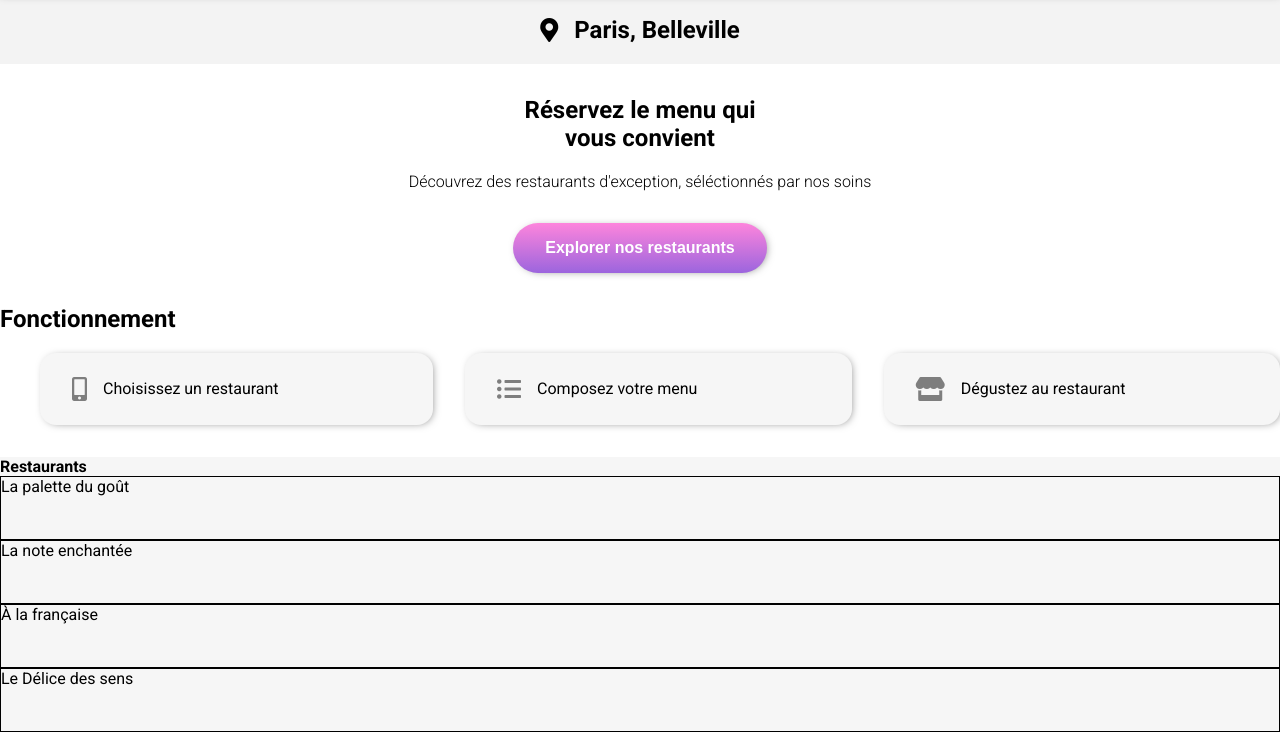
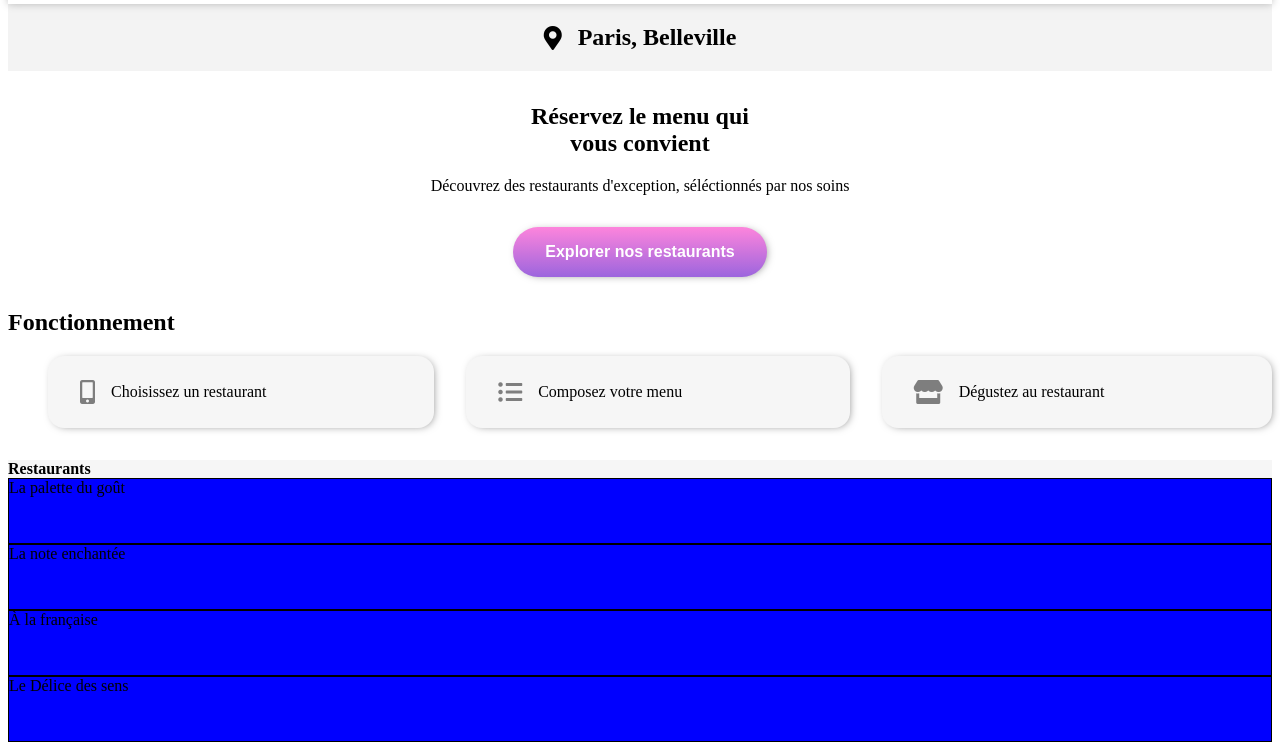
Before and after one commit to masudpara/ohmyfood, a website: page index.html in a window 1280 px wide. Shown: the part 108-858 px from the top of the page. Drawn offline with Linux system fonts and the light colour scheme; a web font is replaced by a local one.

Commit message:
add sass script package.json

```diff
--- a/package.json
+++ b/package.json
@@ -4,7 +4,7 @@
   "version": "1.0.0",
   "main": "index.js",
   "scripts": {
-    "test": "echo \"Error: no test specified\" && exit 1"
+    "sass": "sass --watch style.scss style.css"
   },
   "repository": {
     "type": "git",
--- /dev/null
+++ b/sass/base.scss
@@ -0,0 +1,10 @@
+*,
+::before,
+::after {
+  box-sizing: border-box;
+}
+
+body {
+  margin: 0;
+  font-family: "Roboto", sans-serif;
+}
--- a/style.scss
+++ b/style.scss
@@ -1,14 +1,3 @@
-*,
-::before,
-::after {
-  box-sizing: border-box;
-}
-
-body {
-  margin: 0;
-  font-family: "Roboto", sans-serif;
-}
-
 
 @media (max-width: 1000px) {
     main {
@@ -126,3 +115,7 @@ header {
   .menus .card .menus__cards {
     display: flex;
   }
+
+  div {
+    background-color: blue;
+  }
```
Also changed, not shown: style.css, 1 other file.
